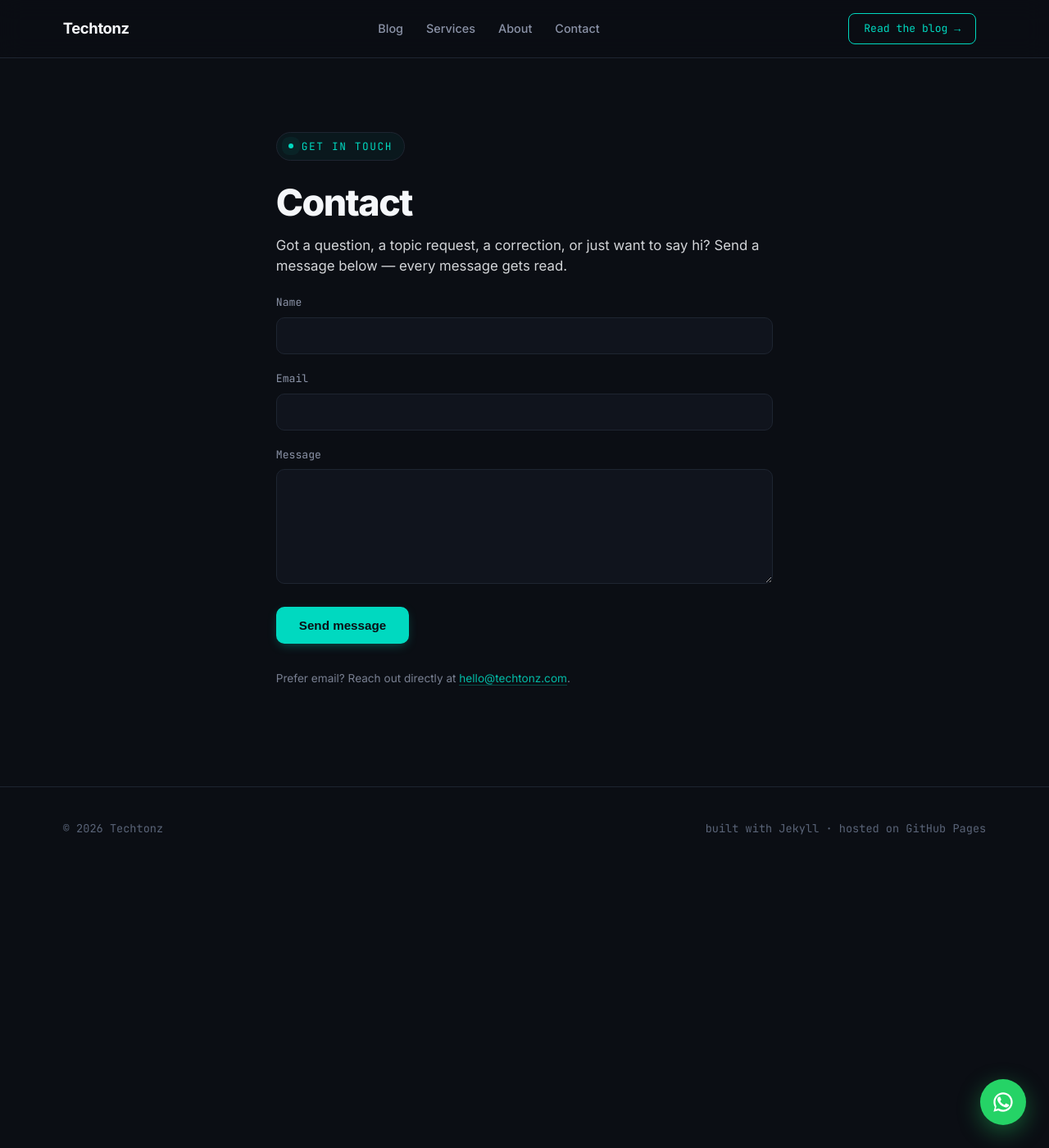
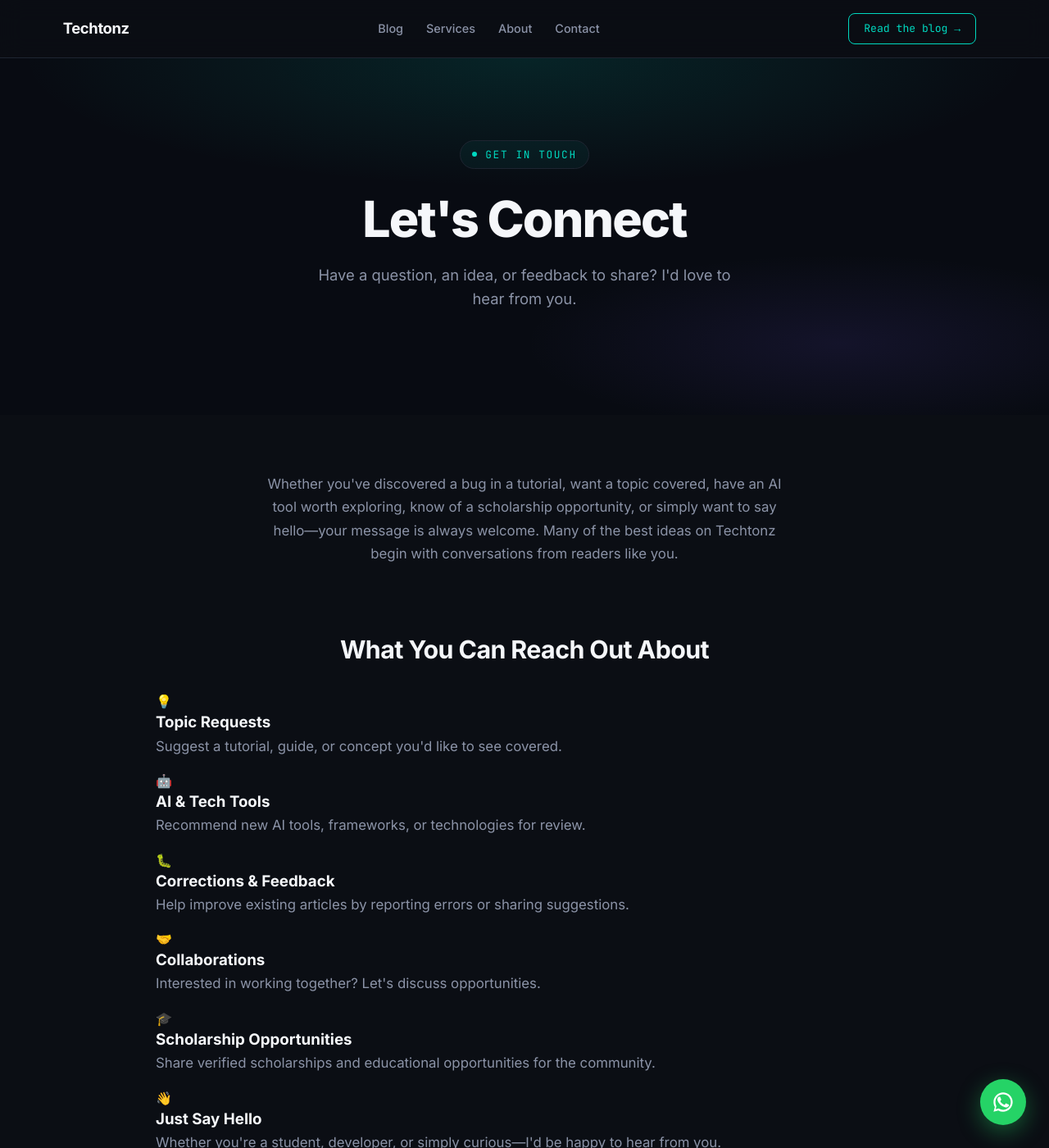
Before and after one commit to teefortech/Techtonz, a Jekyll site: the page built from contact.md, in a window 1280 px wide and 1400 px high. Shown: the whole window at 82% size. Built offline with Jekyll 4.4.1, drawn with Linux system fonts in a browser that asks for light colours; some of the changed text lies outside the part shown.

Commit message:
Revamp contact page layout and messaging
Updated the contact page layout and content to enhance user engagement and provide clearer communication options.

```diff
--- a/contact.md
+++ b/contact.md
@@ -1,26 +1,146 @@
 ---
-layout: page
+layout: default
 title: Contact
 permalink: /contact/
-eyebrow: GET IN TOUCH
 ---
 
-Got a question, a topic request, a correction, or just want to say hi? Send a message below — every message gets read.
+<section class="about-hero">
+  <div class="about-hero-inner">
+    <div class="eyebrow"><span class="ping"></span> GET IN TOUCH</div>
+    <h1>Let's Connect</h1>
+    <p class="lead">Have a question, an idea, or feedback to share? I'd love to hear from you.</p>
+  </div>
+</section>
 
-<form class="prose" action="https://formspree.io/f/YOUR_FORM_ID" method="POST">
-  <div class="form-field">
-    <label for="name">Name</label>
-    <input type="text" id="name" name="name" required>
+<section class="about-section">
+  <div class="about-section-inner">
+    <p style="max-width: 640px; margin: 0 auto; text-align: center; color: var(--slate); font-size: 1.05rem; line-height: 1.7;">
+      Whether you've discovered a bug in a tutorial, want a topic covered, have an AI tool worth exploring, know of a scholarship opportunity, or simply want to say hello—your message is always welcome. Many of the best ideas on Techtonz begin with conversations from readers like you.
+    </p>
   </div>
-  <div class="form-field">
-    <label for="email">Email</label>
-    <input type="email" id="email" name="email" required>
+</section>
+
+<section class="about-section" style="padding-top: 10px;">
+  <div class="about-section-inner">
+    <h2 style="text-align: center; margin-bottom: 28px;">What You Can Reach Out About</h2>
+    <div class="contact-topics">
+      <div class="contact-topic">
+        <div class="contact-topic-icon">💡</div>
+        <h3>Topic Requests</h3>
+        <p>Suggest a tutorial, guide, or concept you'd like to see covered.</p>
+      </div>
+      <div class="contact-topic">
+        <div class="contact-topic-icon">🤖</div>
+        <h3>AI & Tech Tools</h3>
+        <p>Recommend new AI tools, frameworks, or technologies for review.</p>
+      </div>
+      <div class="contact-topic">
+        <div class="contact-topic-icon">🐛</div>
+        <h3>Corrections & Feedback</h3>
+        <p>Help improve existing articles by reporting errors or sharing suggestions.</p>
+      </div>
+      <div class="contact-topic">
+        <div class="contact-topic-icon">🤝</div>
+        <h3>Collaborations</h3>
+        <p>Interested in working together? Let's discuss opportunities.</p>
+      </div>
+      <div class="contact-topic">
+        <div class="contact-topic-icon">🎓</div>
+        <h3>Scholarship Opportunities</h3>
+        <p>Share verified scholarships and educational opportunities for the community.</p>
+      </div>
+      <div class="contact-topic">
+        <div class="contact-topic-icon">👋</div>
+        <h3>Just Say Hello</h3>
+        <p>Whether you're a student, developer, or simply curious—I'd be happy to hear from you.</p>
+      </div>
+    </div>
   </div>
-  <div class="form-field">
-    <label for="message">Message</label>
-    <textarea id="message" name="message" required></textarea>
+</section>
+
+<section class="about-section">
+  <div class="about-section-inner contact-form-wrap">
+    <h2>Send a Message</h2>
+    <p class="contact-form-intro">Fill out the form below, and I'll get back to you as soon as I can.</p>
+
+    <!-- Replace YOUR_FORM_ID with your real Formspree form ID -->
+    <form class="contact-form" action="https://formspree.io/f/YOUR_FORM_ID" method="POST">
+      <div class="form-row">
+        <div class="form-field">
+          <label for="name">Name</label>
+          <input type="text" id="name" name="name" placeholder="Your Name" required>
+        </div>
+        <div class="form-field">
+          <label for="email">Email Address</label>
+          <input type="email" id="email" name="email" placeholder="you@example.com" required>
+        </div>
+      </div>
+      <div class="form-field">
+        <label for="message">Message</label>
+        <textarea id="message" name="message" placeholder="Tell me what's on your mind..." required></textarea>
+      </div>
+      <button type="submit" class="btn-primary" style="border: none; cursor: pointer;">Send Message</button>
+    </form>
   </div>
-  <button type="submit" class="btn-primary" style="border:none;cursor:pointer;">Send message</button>
-</form>
+</section>
 
-<p class="prose" style="margin-top:32px;font-size:0.85rem;color:var(--slate);">Prefer email? Reach out directly at <a href="mailto:hello@techtonz.com">hello@techtonz.com</a>.</p>
+<section class="about-section">
+  <div class="about-section-inner">
+    <div class="name-highlight" style="text-align: center;">
+      <h2>Prefer Email?</h2>
+      <p>You can always reach me directly at:</p>
+      <p style="margin: 16px 0 12px;">
+        <a href="mailto:hello@techtonz.com" class="email-link">📧 hello@techtonz.com</a>
+      </p>
+      <p style="margin-bottom: 0;">I personally read every email and do my best to respond as quickly as possible.</p>
+    </div>
+  </div>
+</section>
+
+<section class="about-section">
+  <div class="about-section-inner">
+    <h2 style="text-align: center;">Stay Connected</h2>
+    <p style="text-align: center; color: var(--slate); max-width: 560px; margin: 0 auto 32px; font-size: 1.05rem; line-height: 1.6;">
+      Follow Techtonz for practical tutorials, AI insights, Python tips, data science guides, scholarship opportunities, and updates whenever new articles are published.
+    </p>
+
+    <!-- Update the href values with your real profile URLs -->
+    <div class="social-grid">
+      <a href="https://facebook.com/" target="_blank" rel="noopener noreferrer" class="social-btn" aria-label="Facebook">
+        <span class="social-icon">📘</span>
+        <span class="social-label">Facebook</span>
+      </a>
+      <a href="https://x.com/" target="_blank" rel="noopener noreferrer" class="social-btn" aria-label="X (Twitter)">
+        <span class="social-icon">𝕏</span>
+        <span class="social-label">X</span>
+      </a>
+      <a href="https://linkedin.com/" target="_blank" rel="noopener noreferrer" class="social-btn" aria-label="LinkedIn">
+        <span class="social-icon">💼</span>
+        <span class="social-label">LinkedIn</span>
+      </a>
+      <a href="https://instagram.com/" target="_blank" rel="noopener noreferrer" class="social-btn" aria-label="Instagram">
+        <span class="social-icon">📷</span>
+        <span class="social-label">Instagram</span>
+      </a>
+      <a href="https://github.com/" target="_blank" rel="noopener noreferrer" class="social-btn" aria-label="GitHub">
+        <span class="social-icon">🐙</span>
+        <span class="social-label">GitHub</span>
+      </a>
+      <a href="#" class="social-btn social-btn-soon" aria-label="YouTube Coming Soon">
+        <span class="social-icon">▶️</span>
+        <span class="social-label">YouTube <small>Soon</small></span>
+      </a>
+    </div>
+  </div>
+</section>
+
+<section class="about-section about-cta">
+  <div class="about-section-inner" style="text-align: center; max-width: 640px;">
+    <h2>Thank You</h2>
+    <p>Thank you for visiting Techtonz. Whether you're here to learn Python, master data analytics, explore AI, build machine learning projects, or discover new opportunities—I'm grateful you're part of this growing community.</p>
+    <p class="welcome-line">Let's keep learning, building, and staying ahead—together.</p>
+    <div class="hero-actions" style="justify-content: center; margin-top: 28px;">
+      <a href="{{ '/blog/' | relative_url }}" class="btn-primary">Explore the blog →</a>
+    </div>
+  </div>
+</section>
```
